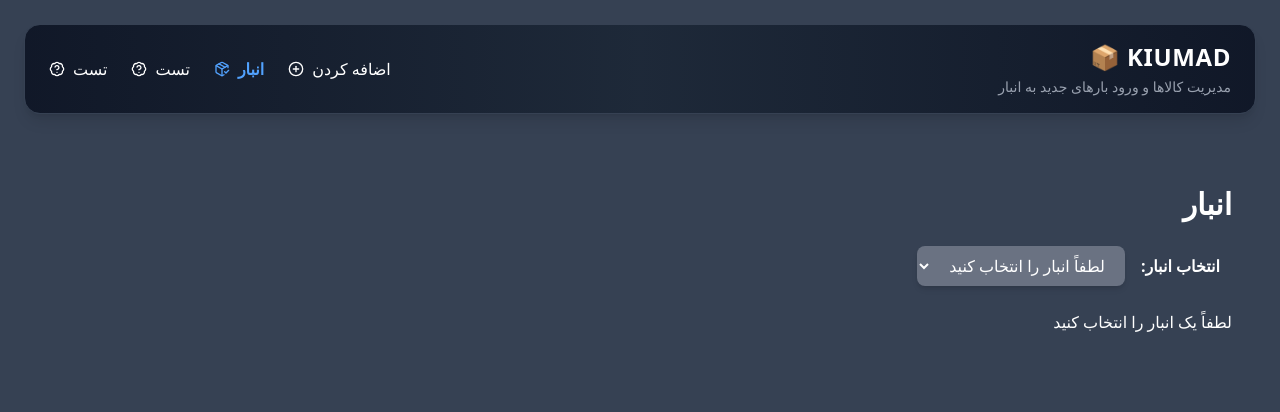
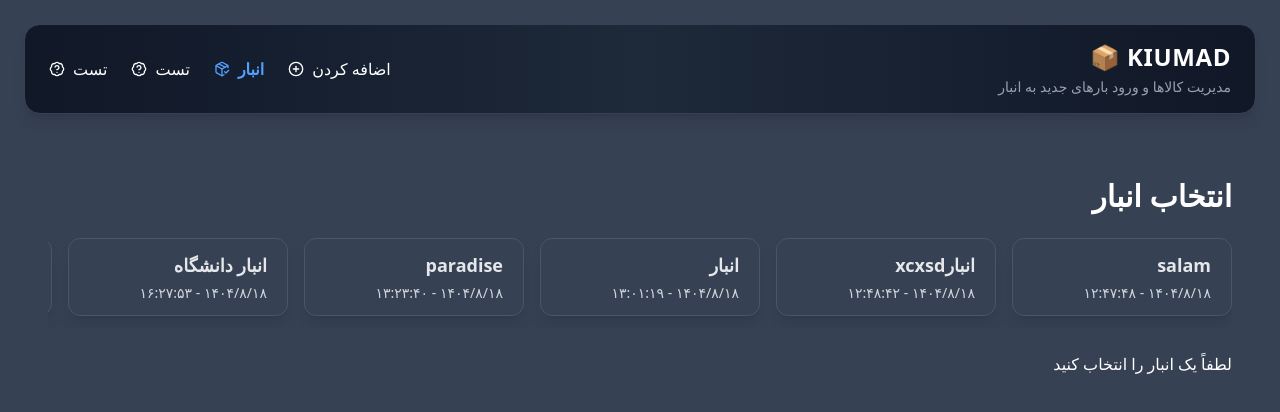
Before and after one commit to mohmmad-sazandeh/kiumad, a Next.js app: page /warehouse in a window 1280 px wide. Shown: the top 412 px of the page. Built offline with nearby package versions, Linux system fonts and the light colour scheme.

Commit message:
add edit button

```diff
--- a/src/app/warehouse/page.tsx
+++ b/src/app/warehouse/page.tsx
@@ -21,13 +21,10 @@ interface Warehouse {
 
 export default function WarehousePage() {
   const [warehouses, setWarehouses] = useState<Warehouse[]>([]);
-  const [selectedWarehouse, setSelectedWarehouse] = useState<Warehouse | null>(
-    null
-  );
+  const [selectedWarehouse, setSelectedWarehouse] = useState<Warehouse | null>(null);
   const [products, setProducts] = useState<Product[]>([]);
   const [loading, setLoading] = useState(false);
 
-  // گرفتن لیست انبارها
   const fetchWarehouses = async () => {
     setLoading(true);
     try {
@@ -67,10 +64,14 @@ export default function WarehousePage() {
         method: "DELETE",
       });
 
-      window.location.reload();
-
       if (!res.ok) throw new Error("خطا در حذف محصول!");
 
+      await fetchWarehouses();
+      if (selectedWarehouse) {
+        const updated = warehouses.find((w) => w.id === selectedWarehouse.id) || null;
+        setSelectedWarehouse(updated);
+        setProducts(updated?.Products || []);
+      }
       alert("✅ محصول با موفقیت حذف شد!");
     } catch (err) {
       console.error(err);
@@ -79,27 +80,31 @@ export default function WarehousePage() {
   };
 
   return (
-    <div className="px-8 py-6" dir="rtl">
-      <h1 className="text-3xl text-white font-bold mb-6">انبار</h1>
+    <div className="px-8 py-4" dir="rtl">
 
-      <div className="mb-6">
-        <label className="text-white font-semibold mr-3 ml-4">
-          انتخاب انبار:
-        </label>
-        <select
-          value={selectedWarehouse?.id || ""}
-          onChange={(e) => handleWarehouseChange(e.target.value)}
-          className="w-full sm:w-auto rounded-lg bg-gray-500 text-white px-4 py-2 shadow-md focus:outline-none focus:ring-2 focus:ring-blue-500 transition-colors"
+      <div className="flex items-center justify-between mb-6">
+        <h1 className="text-3xl text-white font-bold">
+          {selectedWarehouse ? `محصولات  ${selectedWarehouse.name}` : "انتخاب انبار"}
+        </h1>
+      </div>
+
+      <div className="flex overflow-x-auto gap-4 mb-6 pb-3 scrollbar-thin scrollbar-thumb-gray-600">
+        {warehouses.map((w) => (
+          <button
+            key={w.id}
+            onClick={() => handleWarehouseChange(w.id)}
+            className={`
+              min-w-[220px] px-5 py-3 rounded-xl shadow-lg border text-right transition-all
+              ${selectedWarehouse?.id === w.id
+                ? "bg-blue-600 text-white border-blue-400 scale-105"
+                : "bg-gray-700 text-gray-200 border-gray-600 hover:bg-gray-600"
+              }
+            `}
           >
-          <option value="" className="text-gray-300">
-            لطفاً انبار را انتخاب کنید
-          </option>
-          {warehouses.map((w) => (
-            <option key={w.id} value={w.id} className="text-black">
-              {w.name}
-            </option>
+            <div className="text-lg font-bold">{w.name}</div>
+            <div className="text-sm text-gray-300 mt-1">{w.dateTime}</div>
+          </button>
         ))}
-        </select>
       </div>
 
       {loading ? (
@@ -110,39 +115,58 @@ export default function WarehousePage() {
             هیچ محصولی در این انبار موجود نیست.
           </div>
         ) : (
-          <div className="grid grid-cols-1 sm:grid-cols-2 lg:grid-cols-3 gap-6">
+          <div className="grid grid-cols-1 sm:grid-cols-2 lg:grid-cols-3 gap-8">
             {products.map((p) => (
               <div
                 key={p.id}
-                className="group relative border border-gray-700 rounded-xl bg-gray-800 p-5 shadow-lg hover:shadow-2xl transition-all duration-300 hover:-translate-y-1 overflow-hidden"
+                className="
+                  relative border border-gray-700 rounded-xl bg-gray-800 p-5 shadow-md
+                  max-w-[360px] min-h-[220px] w-full
+                  flex flex-col justify-between
+                "
               >
-                <div className="relative z-10 space-y-2">
-                  <h3 className="font-bold text-lg text-white group-hover:text-blue-400 transition-colors">
-                    نام محصول: {p.name}
-                  </h3>
-                  <p className="text-gray-300">توضیحات: {p.description}</p>
-                  <p className="text-gray-300">تعداد: {p.quantity}</p>
-                  <p className="text-gray-300 font-medium">
-                    قیمت: <span className="text-green-500">{p.price} ریال</span>
-                  </p>
-                  <p className="text-gray-300 font-medium">
-                    تاریخ: <span className="text-green-500">{p.date}</span>
-                  </p>
-                  <p className="text-gray-300 font-medium">
+                <div>
+                  <h3 className="text-base font-bold text-white mb-3">نام: <span className="font-normal">{p.name}</span></h3>
+
+                  <div className="space-y-2 text-sm text-gray-300">
+                    <p>توضیحات: <span className="font-normal text-gray-300">{p.description || "-"}</span></p>
+                    <p>تعداد: <span className="font-normal text-gray-300">{p.quantity}</span></p>
+                    <p>قیمت: <span className="font-normal text-green-500">{p.price} ریال</span></p>
+                    <p>تاریخ: <span className="font-normal text-green-500">{p.date || "-"}</span></p>
+                    <p>
                       ویژگی‌ها:{" "}
-                    <span className="text-green-500">
-                      {p?.features?.map((f, idx) => (
+                      <span className="font-normal text-green-500">
+                        {p?.features && p.features.length > 0
+                          ? p.features.map((f, idx) => (
                               <span key={idx} className="mr-2">
                                 {f.key}: {f.value}
                               </span>
-                      ))}
+                            ))
+                          : "-"}
                       </span>
                     </p>
+                  </div>
+                </div>
+
+                <div className="mt-4 flex justify-center items-center gap-4">
+                  <button
+                    onClick={() => {
+                      const el = document.getElementById(`card-${p.id}`);
+                      if (el) {
+                        el.classList.add("ring-2", "ring-yellow-400");
+                        setTimeout(() => el.classList.remove("ring-2", "ring-yellow-400"), 700);
+                      }
+                    }}
+                    className="bg-yellow-500 hover:bg-yellow-600 text-white px-4 py-1 rounded-md"
+                  >
+                    ویرایش
+                  </button>
+
                   <button
                     onClick={() => deleteProduct(p.id)}
-                    className="mt-2 bg-red-600 text-white px-3 py-1 rounded-md hover:bg-red-700 transition"
+                    className="bg-red-600 hover:bg-red-700 text-white px-4 py-1 rounded-md"
                   >
-                    حذف محصول
+                    حذف
                   </button>
                 </div>
               </div>
```
Lines whose indentation alone changed are shown as unchanged.
